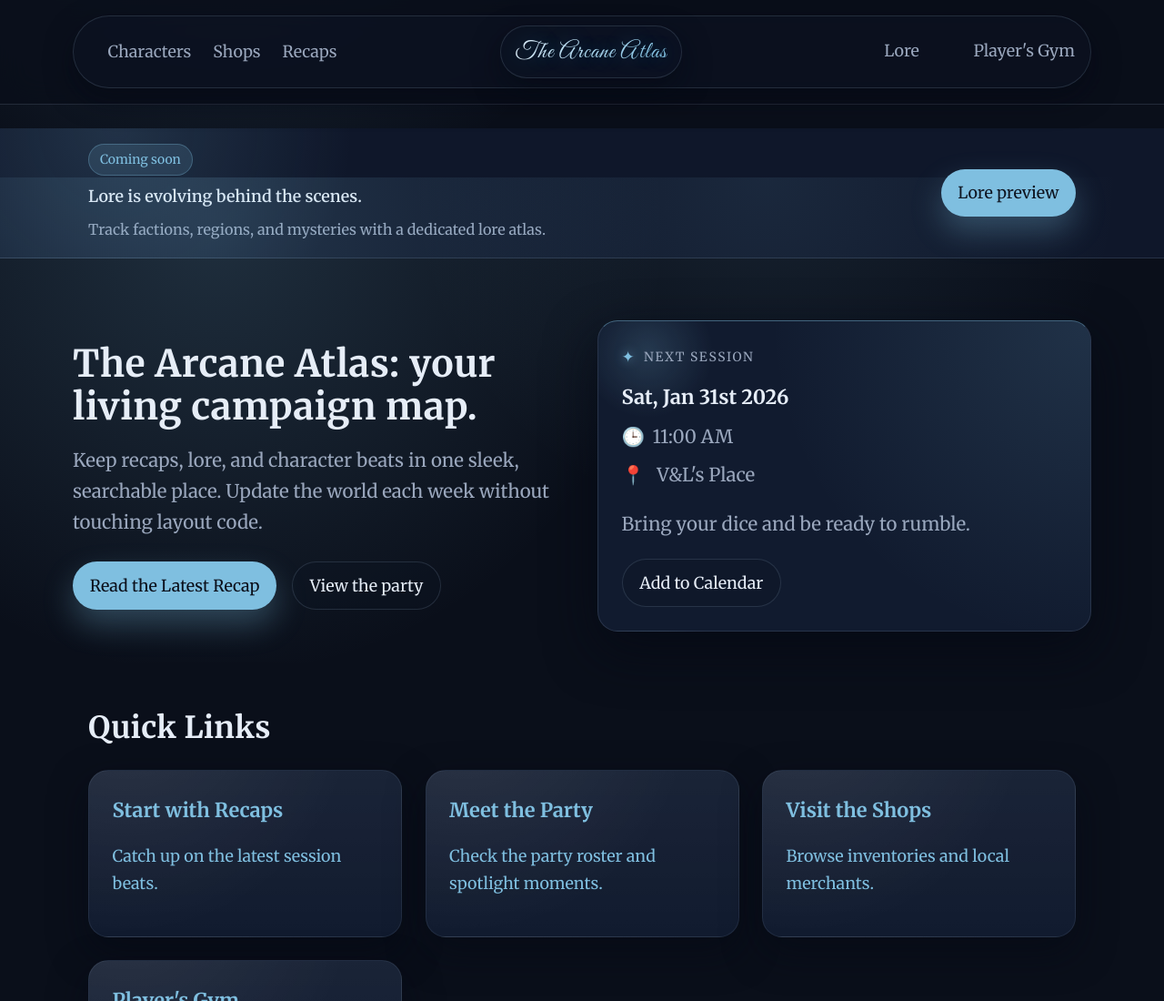
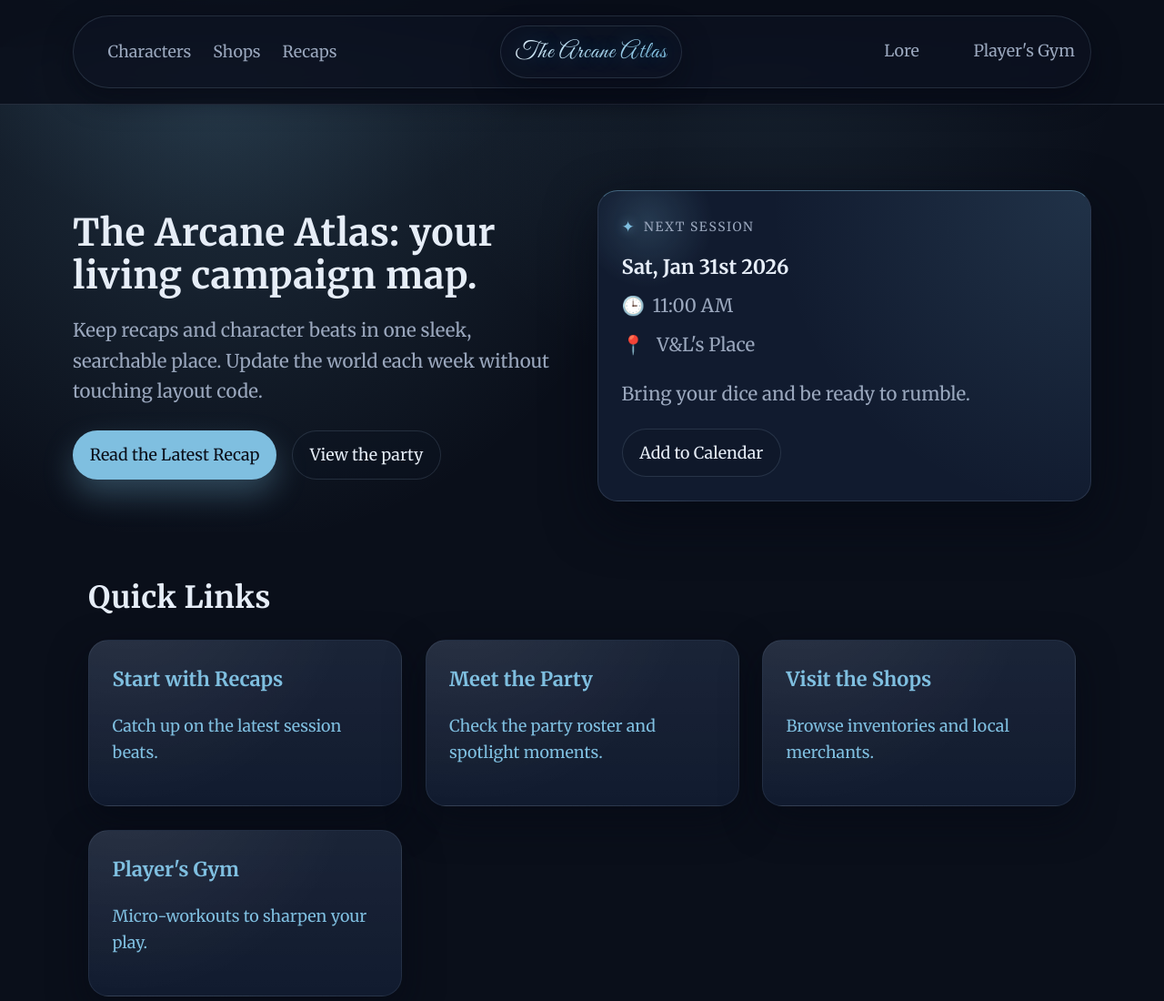
Before and after one commit to cosmic-aurora11/learning-git, an Astro site: page / in a window 1280 px wide. Shown: the top 1100 px of the page at 91% size. Built offline with nearby package versions, Linux system fonts and the light colour scheme; Astro itself is replaced by a stand-in of ours.

Commit message:
Update homepage
Removed lore items

```diff
--- a/src/pages/index.astro
+++ b/src/pages/index.astro
@@ -3,11 +3,6 @@ import BaseLayout from '../layouts/BaseLayout.astro';
 import NextSessionCard from '../components/NextSessionCard.astro';
 import RecapCard from '../components/RecapCard.astro';
 import { getCollection } from 'astro:content';
-
-const isDev = import.meta.env.DEV;
-const loreTeaserHref = isDev ? '/lore' : '/lore-coming-soon';
-const loreTeaserBadge = isDev ? 'Dev preview' : 'Coming soon';
-const loreTeaserCta = isDev ? 'Open Lore' : 'Lore preview';
 
 const recaps = await getCollection('recaps');
 const latestRecap = recaps
@@ -21,25 +16,13 @@ const quickLinks = [
 ];
 ---
 
-<BaseLayout title="The Arcane Atlas | Campaign Hub" description="A fast, modern hub for campaign recaps, lore, and party updates.">
-  <section class="lore-banner">
-    <div class="container lore-banner__inner">
-      <div>
-        <span class="chip">{loreTeaserBadge}</span>
-        <p class="lore-banner__title">Lore is evolving behind the scenes.</p>
-        <p class="lore-banner__copy">
-          Track factions, regions, and mysteries with a dedicated lore atlas.
-        </p>
-      </div>
-      <a class="button primary" href={loreTeaserHref}>{loreTeaserCta}</a>
-    </div>
-  </section>
+<BaseLayout title="The Arcane Atlas | Campaign Hub" description="A fast, modern hub for campaign recaps and party updates.">
   <section class="hero container page-hero">
     <div>
       <h1>The Arcane Atlas: your living campaign map.</h1>
       <p>
-        Keep recaps, lore, and character beats in one sleek, searchable place. Update the world
-        each week without touching layout code.
+        Keep recaps and character beats in one sleek, searchable place. Update the world each week
+        without touching layout code.
       </p>
       <div style="display:flex; gap:1rem; flex-wrap:wrap; margin-top:1.5rem;">
         <a class="button primary" href="/recaps">Read the Latest Recap</a>
```
